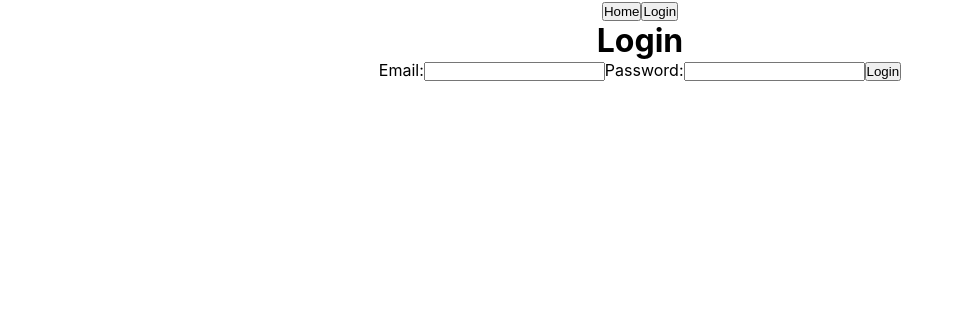
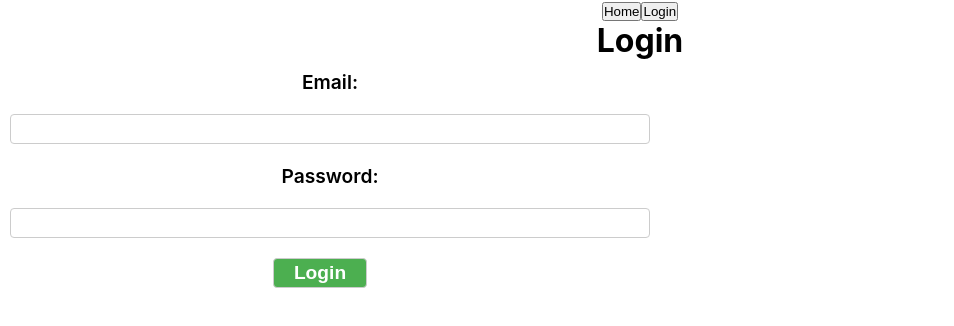
Before and after one commit to valentine974/leafy-app-front, a React (Create React App) app: page /login in a window 1280 px wide. Shown: the top 326 px of the page, without its empty margins (0-954 px from the left). Built offline with nearby package versions, Linux system fonts and the light colour scheme; no server answers.

Commit message:
added basic styling on forms

```diff
--- a/src/App.css
+++ b/src/App.css
@@ -43,8 +43,9 @@
     height: 80%;
     display: flex;
     flex-direction: column;
+    align-self: center;
     align-items: center;
-    justify-content: center;
+    justify-content: space-around;
 }
 
 .pageTitle{
@@ -52,3 +53,43 @@
     font-weight: 600;
     margin: 20px;
 }
+
+form{
+    display: flex;
+    flex-direction: column;
+    align-items: flex-start;
+    justify-content: space-around;
+    height: 50%;
+    width: 50%;
+}
+
+label{
+    font-size: 1.2rem;
+    font-weight: 600;
+    margin: 10px;
+    width: 100%;
+}
+
+input, select{
+    width: 100%;
+    height: 30px;
+    margin: 10px;
+    border: 1px solid #ccc;
+    border-radius: 4px;
+    box-sizing: border-box;
+}
+
+form button{
+    align-self: center;
+    max-width: 40%;
+    height: 30px;
+    padding: 0 20px;
+    margin: 10px;
+    border: 1px solid #ccc;
+    border-radius: 4px;
+    box-sizing: border-box;
+    background-color: #4CAF50;
+    color: white;
+    font-size: 1.2rem;
+    font-weight: 600;
+}
--- a/src/pages/ProfilePage/ProfilePages.css
+++ b/src/pages/ProfilePage/ProfilePages.css
@@ -18,12 +18,24 @@
     object-fit: cover;
 }
 
-
 .cards{
     display: flex;
     flex-flow: row wrap;
-    justify-content: space-between;
+    justify-content: space-around;
     gap: 40px;
-    justify-content: flex-start;
+    justify-content: center;
     margin: 20px 0;
 }
+
+.userCard{
+    display:flex;
+    flex-flow: column;
+    justify-content: space-between;
+    align-items: center;
+    width: 200px;
+    height: 200px;
+    background-color: #f5f5f5;
+    border-radius: 10px;
+    padding: 20px;
+    box-shadow: 0 0 10px rgba(0,0,0,0.2);
+}
--- a/src/pages/ProfilePage/UserCreationPage.jsx
+++ b/src/pages/ProfilePage/UserCreationPage.jsx
@@ -73,47 +73,55 @@ function UserCreationPage() {
 
   const { user } = useContext(AuthContext);
 
+  // get all companies or the hr's company on load
   useEffect(() => {
-    if (user.position === "admin") {
+    if (user && user.position === "admin") {
       authService
         .getCompanies()
         .then((response) => {
           setCompanies(response.data);
         })
         .catch((err) => console.log("error in getting companies", err));
-    } else if (user.position === "hr") {
-      setCompanies(user.companyId);
+    } else if (user && user.position === "hr") {
+      setCompanies([user.companyId]);
     }
-  }, []);
+  }, [user]);
 
+
+  // get all managers the company's manager on load
   useEffect(() => {
     authService
       .getUsers()
       .then((response) => {
+        console.log(response.data)
         setManagers(
           response.data.filter(
-            (user) =>
-              (user.position === "manager" || user.position === "hr") &&
-              user.companyId === companyId
-          )
-        );
+            (manager) =>
+              (manager.position === "manager" || manager.position === "hr") &&
+              manager.companyId._id === companyId
+          ));
       })
       .catch((err) => console.log("error in getting managers", err));
-  }, [companyId]);
+  }, []);
 
   return (
-      <div>
-      {user &&
+    <div className="pageContainer">
+      {user && (
         <>
-        <h1>User Creation Page</h1>
+          <h1 className="pageTitle">User Creation Page</h1>
           <form onSubmit={handleSubmit}>
             <label>
               Name:
-            <input type="text" name="name" value={name} onChange={handleName} />
+              <input
+                type="text"
+                name="name"
+                value={name}
+                onChange={handleName}
+              />
             </label>
             <label>
-            Surname:
-   setimageUrl         <input
+              Surname: setimageUrl{" "}
+              <input
                 type="text"
                 name="surname"
                 value={surname}
@@ -140,31 +148,53 @@ function UserCreationPage() {
             </label>
             <label>
               Position:
-            <select name="position"  onChange={handlePosition}>
-              <option key="admin" value="admin">Admin</option>
-              <option key="manager" value="manager">Manager</option>
-              <option key="hr" value="hr">HR</option>
-              <option key="employee" value="employee">Employee</option>
+              <select name="position" onChange={handlePosition}>
+                <option key="admin" value="admin">
+                  Admin
+                </option>
+                <option key="manager" value="manager">
+                  Manager
+                </option>
+                <option key="hr" value="hr">
+                  HR
+                </option>
+                <option key="employee" value="employee">
+                  Employee
+                </option>
               </select>
             </label>
 
-
-          {user.position === "admin" &&
+            {user.position === "admin" && (
               <label>
                 Company:
                 <select name="companyId" onChange={handleCompanyId}>
-            <option value="" default>Choose a company</option>
-            {companies.map((company) => <option key={company._id} value={company._id}>{company.name}</option>)}
-            </select>
-
-          </label>}
-
-          <label>
-            Validators:
-            <select name="validators" value={validators} onChange={handleValidators} multiple>
-            {managers.map((manager) => <option key={manager._id} value={manager._id}>{manager.name}</option>)}
+                  <option value="" default>
+                    Choose a company
+                  </option>
+                  {companies.map((company) => (
+                    <option key={company._id} value={company._id}>
+                      {company.name}
+                    </option>
+                  ))}
                 </select>
               </label>
+            )}
+
+{/*             <label>
+              Validators:
+              <select
+                name="validators"
+                value={validators}
+                onChange={handleValidators}
+                multiple
+              >
+                {managers.map((manager) => (
+                  <option key={manager._id} value={manager._id}>
+                    {manager.name}
+                  </option>
+                ))}
+              </select>
+            </label> */}
 
             <label>
               Contract Start Date:
@@ -177,7 +207,8 @@ function UserCreationPage() {
             </label>
             <button type="submit">Create User</button>
           </form>
-        </>}
+        </>
+      )}
       {errorMessage && <p>{errorMessage}</p>}
     </div>
   );
--- a/src/pages/ProfilePage/UsersPage.jsx
+++ b/src/pages/ProfilePage/UsersPage.jsx
@@ -8,8 +8,17 @@ function UsersPage() {
   const [users, setUsers] = useState(null);
   const { user } = useContext(AuthContext);
 
+
+  const handleDelete = (id) => {
+    authService
+      .deleteUser(id)
+      .then((response) => {
+        setUsers(users.filter((user) => user._id !== id));
+      })
+      .catch((err) => console.log("err in deleting user", err));
+  };
+
   useEffect(() => {
-    console.log("user", user);
     authService
       .getUsers()
       .then((allUsers) => {
@@ -27,24 +36,25 @@ function UsersPage() {
   }, [user]);
 
   return (
-    <>
+    <div className="pageContainer">
       <h1 className="pageTitle">Company Page </h1>
       <div className="cards">
       {users && user &&
         users.map((oneUser) => (
-          <div className="userCard">
+          <div className="userCard" key={oneUser._id}>
             <div className="imageContainer">
             <img src={oneUser.imageUrl} alt="" />
             </div>
             <h3>{oneUser.name}</h3>
             <Link to={`/user/${oneUser._id}`}> Go to user profile page </Link>
+            <button onClick={()=> handleDelete(oneUser._id)}>Delete User</button>
           </div>
         ))}
       </div>
       <Link to="/create-user">
         <button>Create a new user</button>
       </Link>
-    </>
+    </div>
   );
 }
 
--- a/src/pages/Requests/RequestHandlingPage.jsx
+++ b/src/pages/Requests/RequestHandlingPage.jsx
@@ -6,8 +6,7 @@ import "./RequestPages.css";
 
 function RequestHandlingPage() {
   const { user } = useContext(AuthContext);
-
-  const [requests, setRequests] = useState(null);
+  const [requests, setRequests] = useState([]);
 
   useEffect(() => {
     user &&
@@ -51,7 +50,7 @@ function RequestHandlingPage() {
   };
 
   return (
-    <div>
+    <div className="pageContainer">
       <h1 className="pageTitle">Pending Requests</h1>
       <div className="requestCards">
         {requests?.map((request) =>
--- a/src/pages/Requests/RequestReviewPage.jsx
+++ b/src/pages/Requests/RequestReviewPage.jsx
@@ -28,7 +28,7 @@ function RequestReviewPage() {
   return (
     <div className="pageContainer">
       <h1 className="pageTitle">Request Review</h1>
-
+      <div className="requestCards">
         {requests?.map((request) => (
           <div className={`requestCard ${request.status}`}>
             <h3 className="">{request._id}</h3>
@@ -47,7 +47,7 @@ function RequestReviewPage() {
             </button>
           </div>
         ))}
-
+      </div>
       <Link to="/create-request ">Request LEAF</Link>
     </div>
   );
--- a/src/services/auth.service.js
+++ b/src/services/auth.service.js
@@ -24,6 +24,7 @@ class AuthService {
     });
   }
 
+  /* --------------------- company ----------------------- */
 
   createCompany = (requestBody) => {
     return this.api.post(`/api/create-company`,requestBody)
@@ -46,17 +47,29 @@ class AuthService {
     return this.api.post(`/auth/create-user`,requestBody)
   }
 
+
+  /* ---------------------- users ---------------------- */
   getUsers = ()=> {
     return this.api.get(`/api/users`)
   }
 
   getUser = (userId) =>{
-    return this.api.get(`/api/users/${userId}`)
+    return this.api.get(`/api/user/${userId}`)
   }
 
+  deleteUser = (id) =>{
+    return this.api.delete(`/api/user/${id}`)
+  }
   updateUser = (id, requestBody) =>{
-    return this.api.put(`/api/users/${id}`, requestBody)
+    return this.api.put(`/api/user/${id}/settings`, requestBody)
   }
+
+  modifyPassword= (id,requestBody)=>{
+    return this.api.put(`/api/users/${id}/modify-password`, requestBody)
+  }
+
+
+  /* ---------------------- requests ---------------------- */
 
   createRequest = (requestBody) => {
     return this.api.post(`/api/user/create-request`,requestBody)
@@ -79,23 +92,22 @@ class AuthService {
     return this.api.get(`/api/request/${id}`)
   }
 
+  /* ---------------------- auth ---------------------- */
 
-  uploadImage = (file) => {
-    return this.api.post(`/api/upload`, file)
-  }
 
   login = (requestBody) => {
     return this.api.post("/auth/login", requestBody);
   };
 
-
-
-  modifyPassword= (id,requestBody)=>{
-    return this.api.put(`/api/users/${id}/modify-password`, requestBody)
-  }
   verify = () => {
     return this.api.get("/auth/verify");
   };
+
+  /* --------------------- utils -------------------- */
+  uploadImage = (file) => {
+    return this.api.post(`/api/upload`, file)
+  }
+
 }
 
 // Create one instance (object) of the service
```
Lines whose indentation alone changed are shown as unchanged.
